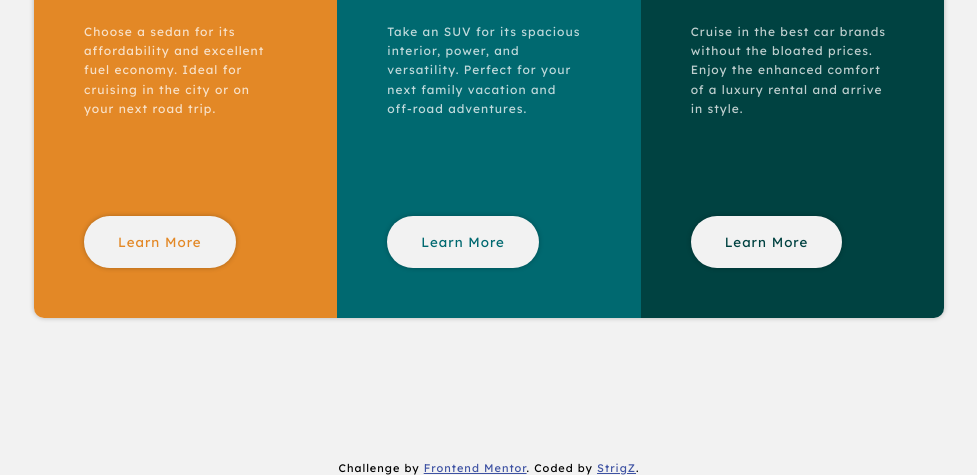
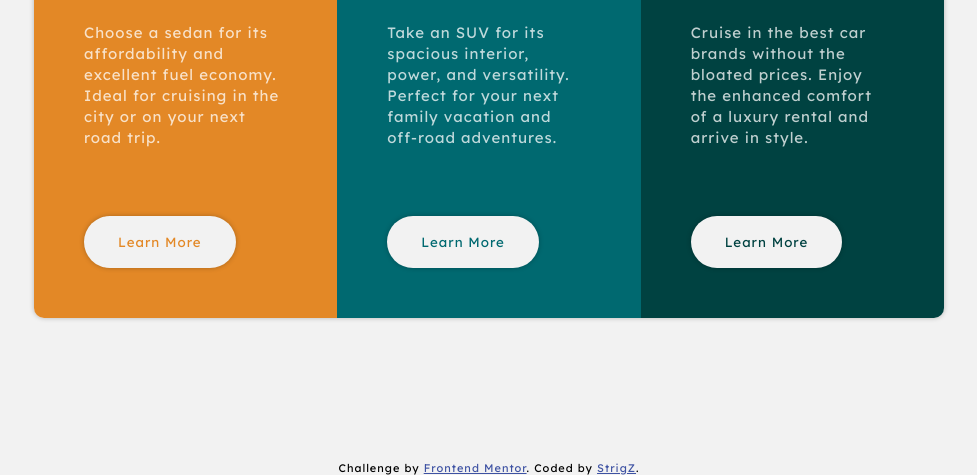
Before and after one commit to StrigZ/3-column-preview-card-component-, a plain HTML site: page index.html in a window 1280 px wide. Shown: the part 325-800 px from the top of the page, without its empty margins (151-1128 px from the left). Drawn offline with Linux system fonts and the light colour scheme.

Commit message:
Update style.css

```diff
--- a/style.css
+++ b/style.css
@@ -39,9 +39,8 @@ h2 {
 
 p {
     color: var(--TransparentWhite);
-    line-height: 1.6;
+    line-height: 1.4;
     font-weight: 400;
-    font-size: 0.8em;
 }
 
 button {
```
